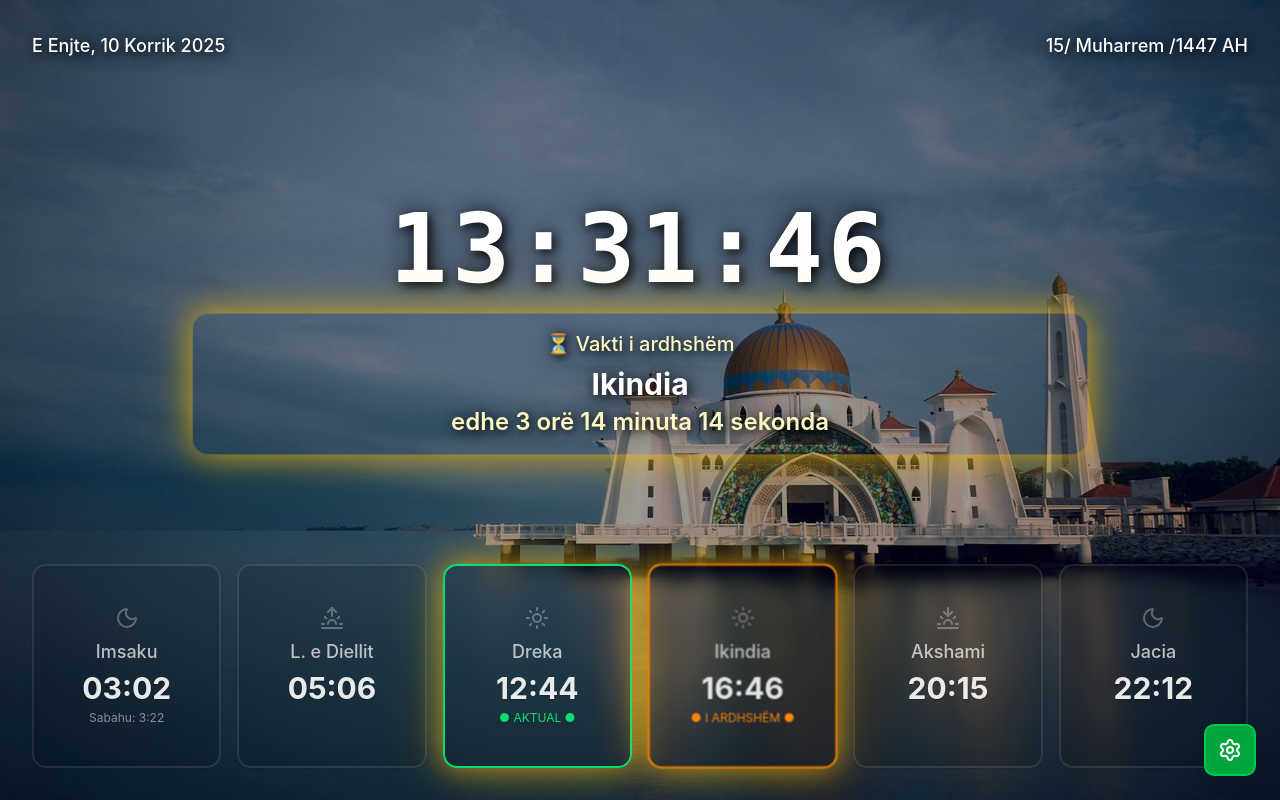
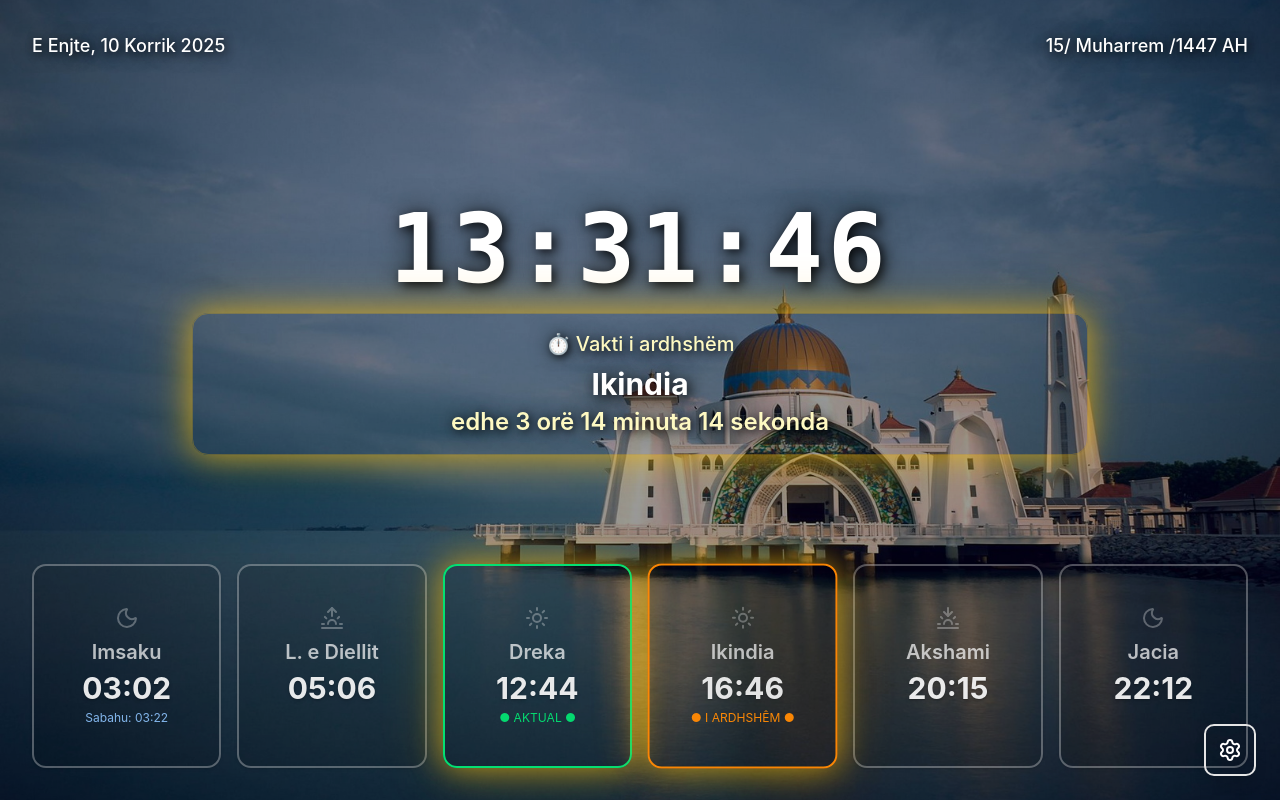
Before and after one commit to rem7i/tvreactakvim, a React (Vite) app: page / in a window 1280 px wide. Built offline with nearby package versions, Linux system fonts and the light colour scheme.

Commit message:
modified:   src/App.jsx 	modified:   src/utils/prayerData.js

```diff
--- a/src/App.jsx
+++ b/src/App.jsx
@@ -45,6 +45,7 @@ const prayerIcons = {
 // Prayer names in Albanian
 const prayerNames = {
   imsaku: 'Imsaku',
+  sabahu: 'Sabahu',
   sunrise: 'L. e Diellit',
   dreka: 'Dreka',
   ikindia: 'Ikindia',
@@ -109,6 +110,7 @@ function App() {
   // Default prayer times
   const defaultPrayerTimes = {
     imsaku: '03:02',
+    sabahu: '03:22',
     sunrise: '05:06',
     dreka: '12:44',
     ikindia: '16:46',
@@ -186,47 +188,41 @@ function App() {
         <Card className="w-full max-w-md relative z-10 shadow-2xl">
           <CardHeader>
             <CardTitle className="text-center text-xl flex items-center justify-center gap-2">
-              📝 Plotësoni të dhënat e xhamisë
+              📝 Plotësoni të dhënat e xhamisë:
             </CardTitle>
           </CardHeader>
           <CardContent>
             <form onSubmit={handleFormSubmit} className="space-y-4">
               <div className="space-y-2">
-                <Label htmlFor="imam" className="text-green-600 font-semibold flex items-center gap-2">
-                  🧔🏻 Imami:
-                </Label>
+
                 <Input
                   id="imam"
                   value={formData.imam}
                   onChange={(e) => handleInputChange('imam', e.target.value)}
                   className="border-green-500 focus:border-green-600 transition-colors"
-                  placeholder="Emri i imamit..."
+                  placeholder="🧔🏻 Emri i imamit..."
                 />
               </div>
 
               <div className="space-y-2">
-                <Label htmlFor="mosqueName" className="text-orange-600 font-semibold flex items-center gap-2">
-                  🕌 Emri i xhamisë:
-                </Label>
+
                 <Input
                   id="mosqueName"
                   value={formData.mosqueName}
                   onChange={(e) => handleInputChange('mosqueName', e.target.value)}
                   className="border-orange-500 focus:border-orange-600 transition-colors"
-                  placeholder="Emri i xhamisë..."
+                  placeholder="🕌 Emri i xhamisë..."
                 />
               </div>
 
               <div className="space-y-2">
-                <Label htmlFor="location" className="text-teal-600 font-semibold flex items-center gap-2">
-                  📍 Lokacioni:
-                </Label>
+
                 <Input
                   id="location"
                   value={formData.location}
                   onChange={(e) => handleInputChange('location', e.target.value)}
                   className="border-teal-500 focus:border-teal-600 transition-colors"
-                  placeholder="Fshati, Qyteti..."
+                  placeholder="📌Fshati, Qyteti..."
                 />
               </div>
 
@@ -258,11 +254,11 @@ function App() {
               </div>
 
               <div className="text-sm text-gray-500">
-                Copyright © <a href="https://takvimi.app" className="text-blue-500 hover:text-blue-600">Takvimi.app</a> - All rights reserved
+                Copyright &copy; <a href="https://takvimi.app" className="text-blue-500 hover:text-blue-600">Takvimi.app</a> - All rights reserved
               </div>
               <div className="flex gap-4">
                 <Button type="submit" className="flex-1 bg-teal-600 hover:bg-teal-700 text-white font-semibold py-3 transition-colors">
-                  ✅ Ruaji të dhënat
+                  &#10004; Ruani t&#235; dh&#235;nat
                 </Button>
                 <Button
                   type="button"
@@ -278,7 +274,7 @@ function App() {
                   }}
                   className="flex-1 bg-red-600 hover:bg-red-700 text-white font-semibold py-3 transition-colors"
                 >
-                  🗑️ Pastro të dhënat
+                  &#128465; Fshini t&#235; dh&#235;nat
                 </Button>
               </div>
             </form>
@@ -321,7 +317,7 @@ function App() {
           <div className="max-w-4xl w-full">
             {showCountdown ? (
               <div className="text-center w-full p-4 rounded-2xl backdrop-transparent border border-yellow-500/30 shadow-2xl prayer-glow tv-transition">
-                <div className="text-xl font-medium mb-2 text-yellow-100 text-shadow-lg">⏳ Vakti i ardhshëm</div>
+                <div className="text-xl font-medium mb-2 text-yellow-100 text-shadow-lg">&#9201; Vakti i ardhsh&#235;m</div>
                 <p className="text-3xl font-bold mb-1 text-white text-shadow-xl">
                   {prayerNames[next]}
                 </p>
@@ -362,7 +358,7 @@ function App() {
                     </p>
                     {formData.announcementTitle && (
                       <p className="text-lg font-semibold text-yellow-100 text-shadow-lg">
-                        - {formData.announcementTitle}
+                        -Njoftim: {formData.announcementTitle} -
                       </p>
                     )}
                   </>
@@ -372,7 +368,7 @@ function App() {
                       {currentQuote.text}
                     </p>
                     <p className="text-lg font-semibold text-yellow-100 text-shadow-lg">
-                      - {currentQuote.source}
+                      (Kuran, {currentQuote.source})
                     </p>
                   </>
                 )}
@@ -394,7 +390,9 @@ function App() {
         )}
         {/* Bottom Prayer Times */}
           <div className="grid grid-cols-6 gap-4">
-            {Object.entries(todaysPrayerTimes).map(([prayer, time]) => {
+            {Object.entries(todaysPrayerTimes)
+              .filter(([prayer]) => prayer !== 'sabahu') // Exclude sabahu from the main cards
+              .map(([prayer, time]) => {
                 const Icon = prayerIcons[prayer] || Sun;
                 const isActive = prayer === current;
                 const isNext = prayer === next;
@@ -402,23 +400,23 @@ function App() {
                 return (
                   <Card
                     key={prayer}
-                  className={`bg-black/10 backdrop-blur-sm border-2 transition-all duration-300 ${
+                    className={`bg-black/10 backdrop-transparent border-2 transition-all duration-300 ${
                       isActive ? 'border-green-400 prayer-glow' :
-                    isNext ? 'border-orange-400 gentle-pulse prayer-glow tv-transition' : 'border-white/10'
+                      isNext ? 'border-orange-400 gentle-pulse prayer-glow tv-transition' : 'border-white/30'
                     }`}
                   >
                     <CardContent className="p-4 text-center">
                       <Icon className="w-6 h-6 mx-auto mb-2 opacity-30 text-white text-shadow-sm" />
-                    <div className="text-lg text-white/70 font-medium mb-1">{prayerNames[prayer]}</div>
+                      <div className="text-xl font-semibold text-white/70 mb-1">{prayerNames[prayer]}</div>
                       <div className="text-3xl text-white/90 text-shadow-md font-bold">{time}</div>
-                    {prayer === 'imsaku' && (
-                      <div className="text-xs text-white/70 mt-1 opacity-70">Sabahu: 3:22</div>
+                      {prayer === 'imsaku' && todaysPrayerTimes.sabahu && (
+                        <div className="text-xs text-blue-300 mt-1 opacity-90">Sabahu: {todaysPrayerTimes.sabahu}</div>
                       )}
                       {isActive && (
-                      <div className="text-xs mt-1 text-green-400">● AKTUAL ●</div>
+                        <div className="text-xs mt-1 text-green-400 gentle-pulse">&#9679; AKTUAL &#9679;</div>
                       )}
                       {isNext && (
-                      <div className="text-xs mt-1 text-orange-400">● I ARDHSHËM ●</div>
+                        <div className="text-xs mt-1 text-orange-400">&#9679; I ARDHSH&#202;M &#9679;</div>
                       )}
                     </CardContent>
                   </Card>
@@ -430,9 +428,9 @@ function App() {
         {/* Settings button stays fixed at bottom right */}
         <button
           onClick={() => setShowForm(true)}
-          className="fixed bottom-6 right-6 z-50 p-3 bg-green-600 rounded-lg hover:bg-blue-700 hover:scale-100 transition-all duration-300 shadow-lg hover:shadow-xl cursor-pointer border-2 border-green-500 hover:border-blue-400"
+          className="fixed bottom-6 right-6 z-50 p-3 bg-transparent rounded-lg hover:bg-blue-70 hover:scale-130 transition-all duration-300 shadow-lg hover:shadow-xl cursor-pointer border-2 hover:border-green-400"
           style={{ pointerEvents: 'auto' }}
-          title="Cilësimet- Kliko për të ndryshuar të dhënat"
+          title="Cil&#235;simet- Kliko p&#235;r t&#235; ndryshuar t&#235; dh&#235;nat"
         >
           <Settings className="w-6 h-6" />
         </button>
--- a/src/utils/prayerData.js
+++ b/src/utils/prayerData.js
@@ -5,6 +5,7 @@ import { getParisTime } from './timezone.js'
 export const getTodaysPrayerTimes = (prayerData) => {
   return {
     imsaku: '03:02',
+    sabahu: '03:22',
     sunrise: '05:06',
     dreka: '12:44',
     ikindia: '16:46',
```
Lines whose indentation alone changed are shown as unchanged.
